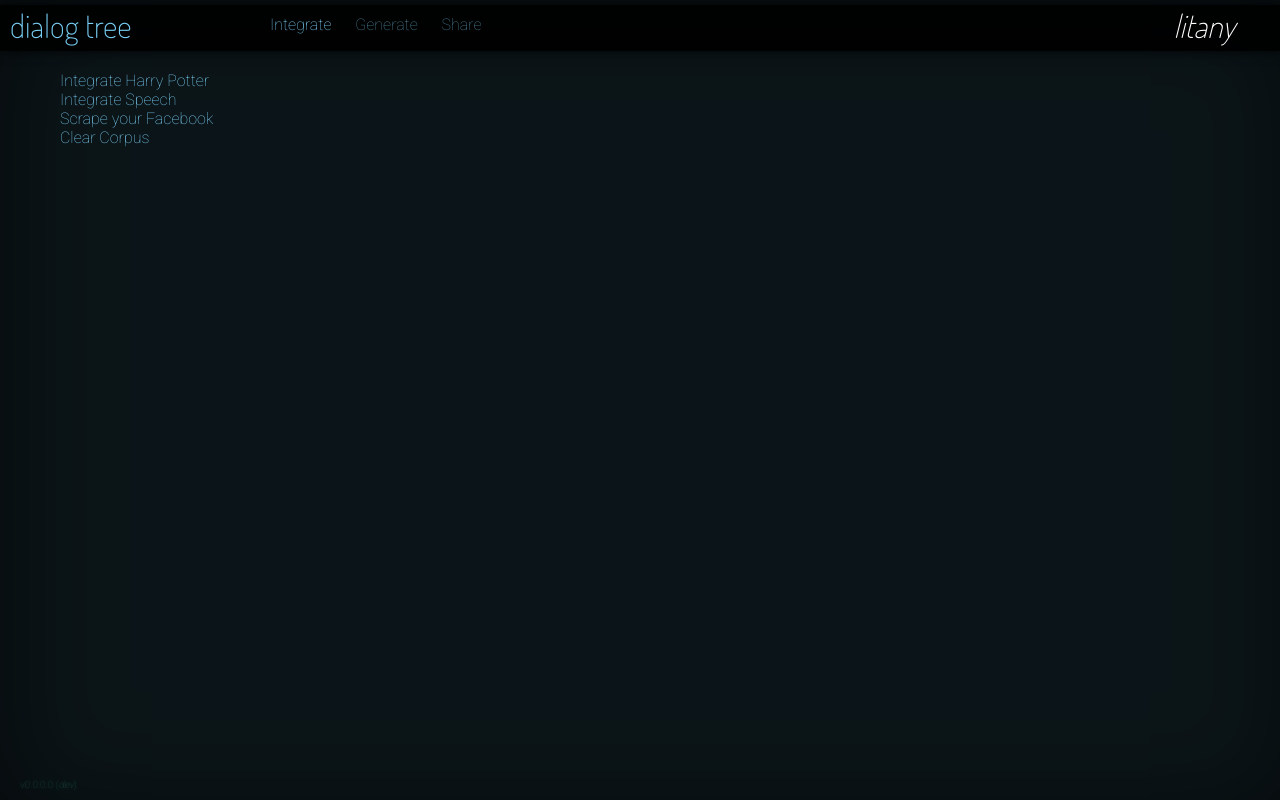
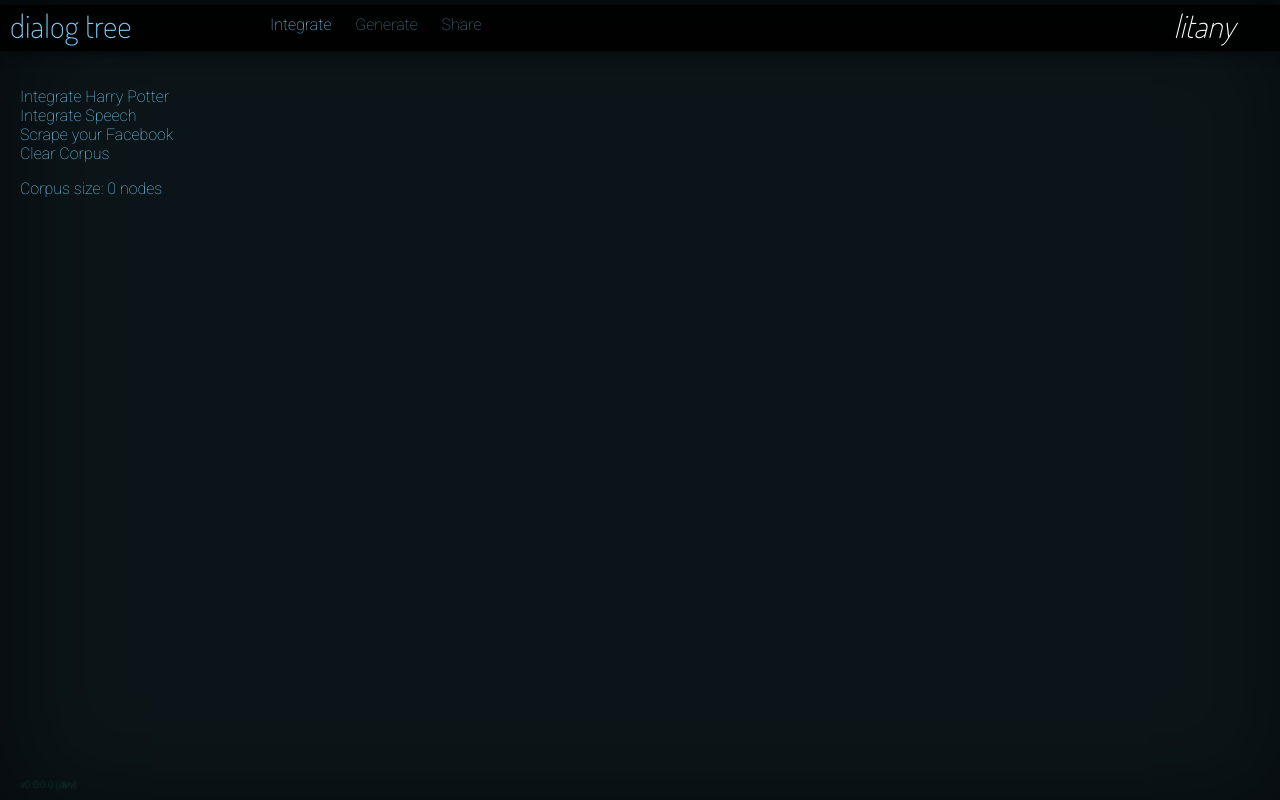
Before and after one commit to Yuffster/dialog_tree, a Flask app: page / in a window 1280 px wide. Run offline with Flask 2, Linux system fonts and the light colour scheme; some libraries are stand-ins or nearby versions.

Commit message:
UI: Keep track of node size.

```diff
--- a/src/assets/styles/main.css
+++ b/src/assets/styles/main.css
@@ -422,11 +422,12 @@ body.loading #spin-ui {
 
 ul.actions {
     list-style: none;
-    margin: 0;
+    padding: 0;
     width: 300px;
 }
 
 ul.actions li {
+    margin: 0;
     cursor: pointer;
 }
 
--- a/src/templates/layout.html
+++ b/src/templates/layout.html
@@ -29,6 +29,7 @@
               <li data-action="integrateFacebook">Scrape your Facebook</li>
               <li data-action="clearCorpus">Clear Corpus</li>
             </ul>
+            <p>Corpus size: <span id="corpus-size">0</span> nodes</p>
         </div>
         <div id="tab-markov" class="tab">
           <div id="output"></div>
```
